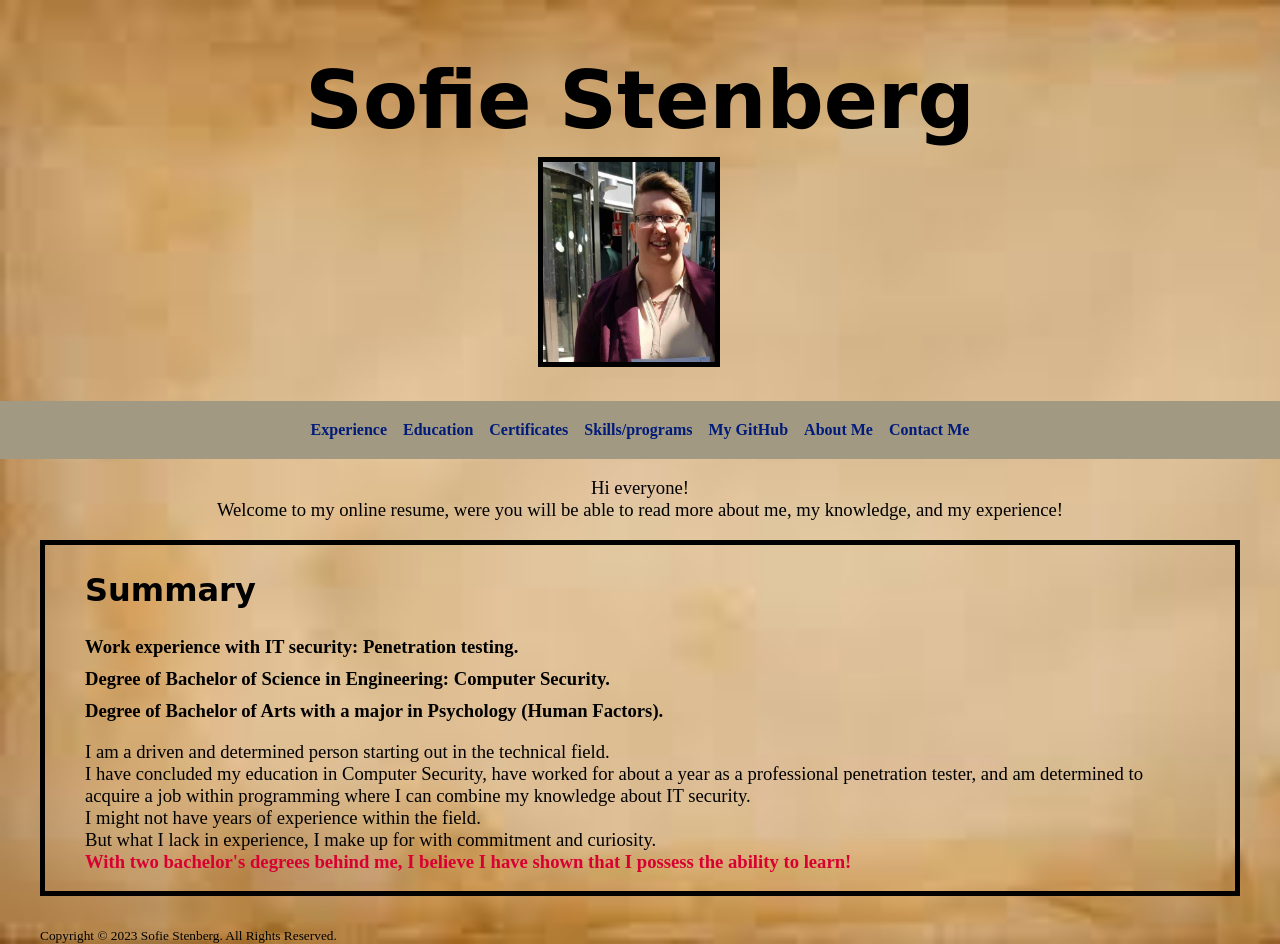
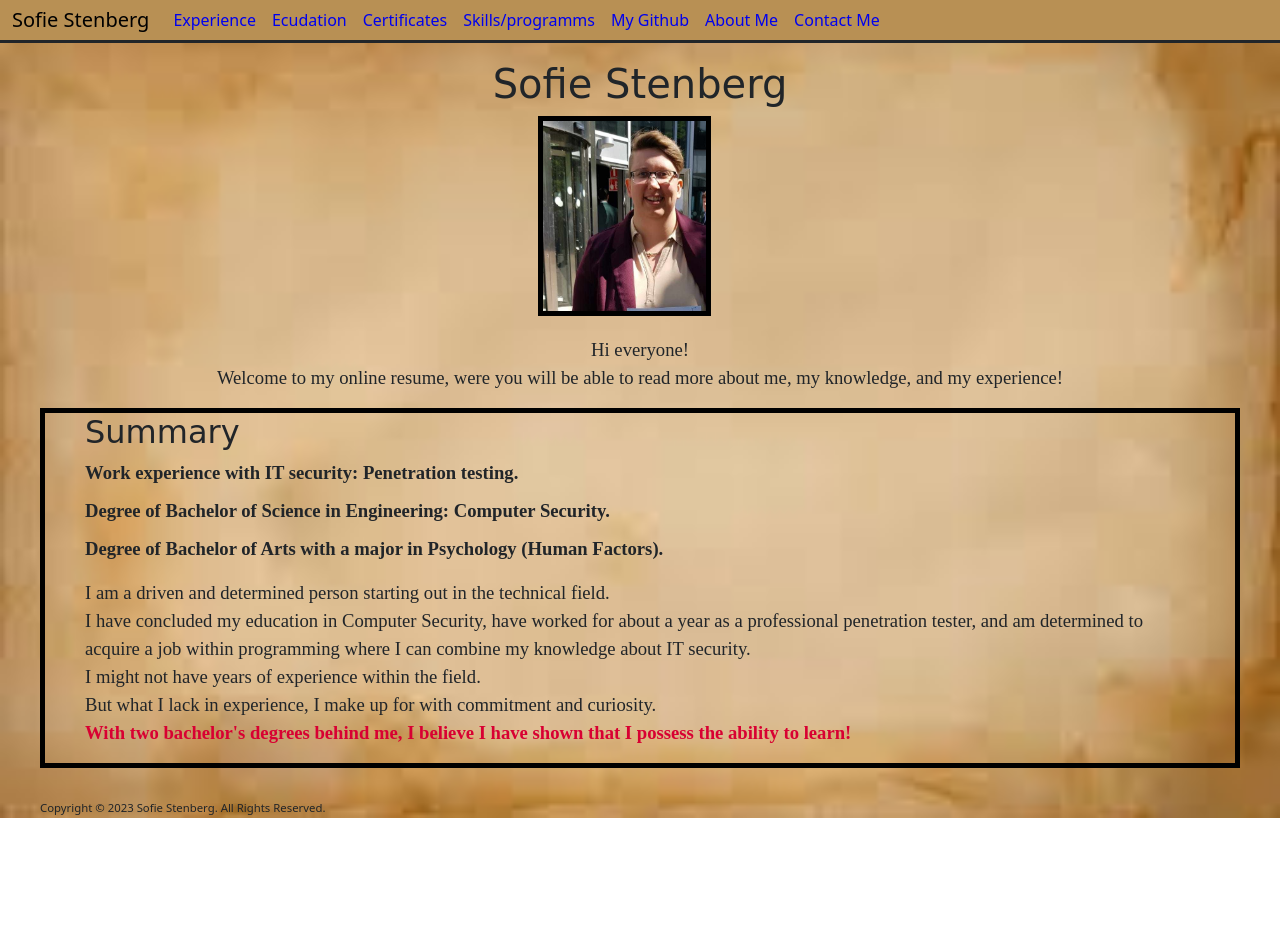
Before and after one commit to SofieStenberg/onlineResume, a plain HTML site: page public/index.html in a window 1280 px wide. After the commit the page ends 818 px from the top, so only its background shows below. Drawn offline with nearby package versions, Linux system fonts and the light colour scheme.

Commit message:
Header and footer
Added a header and a footer .html files, and updated so that all pages have this header and footer.

```diff
--- /dev/null
+++ b/public/footer.html
@@ -0,0 +1,5 @@
+<footer>
+	<small>
+		Copyright &copy; 2023 Sofie Stenberg. All Rights Reserved.
+	</small>
+</footer>
--- /dev/null
+++ b/public/header.html
@@ -0,0 +1,45 @@
+
+<link href="https://cdn.jsdelivr.net/npm/bootstrap@5.3.2/dist/css/bootstrap.min.css" rel="stylesheet" integrity="sha384-T3c6CoIi6uLrA9TneNEoa7RxnatzjcDSCmG1MXxSR1GAsXEV/Dwwykc2MPK8M2HN" crossorigin="anonymous">
+	<!-- <div id="header" style="background-color: grey;"> -->
+		<!-- <h1>Sofie Stenberg</h1> -->
+		<!-- <img src="./assets/images/profile_image.jpg" alt="Me, with a smile" height="200" /> -->
+
+		<nav class="navbar navbar-expand-lg bg-body-tertiary " style="padding: 0; margin: 0;">
+			<div class="container-fluid" style="background-color: rgb(184, 144, 84); border-bottom: solid;">
+				<a class="navbar-brand" href="./index.html">Sofie Stenberg</a>
+				<button class="navbar-toggler" type="button" data-bs-toggle="collapse" data-bs-target="#navbarNavAltMarkup" aria-controls="navbarNavAltMarkup" aria-expanded="false" aria-label="Toggle navigation">
+					<span class="navbar-toggler-icon"></span>
+				</button>
+				<div class="collapse navbar-collapse" id="navbarNavAltMarkup">
+					<div class="navbar-nav">
+						<a class="nav-link active" aria-current="page" href="./work_experience.html">Experience</a>
+						<a class="nav-link active" aria-current="page" href="./education.html">Ecudation</a>
+						<a class="nav-link active" aria-current="page" href="./certificates.html">Certificates</a>
+						<a class="nav-link active" aria-current="page" href="./skills_and_programs.html">Skills/programms</a>
+						<a class="nav-link active" aria-current="page" href="https://github.com/SofieStenberg">My Github</a>
+						<a class="nav-link active" aria-current="page" href="./about.html">About Me</a>
+						<a class="nav-link active" aria-current="page" href="./contact.html">Contact Me</a>
+					</div>
+				</div>
+			</div>
+		</nav>
+
+		<!-- <div id="navigation-bar">
+			<a href="./public/work_experience.html">Experience</a>
+			<a href="./public/education.html">Education</a>
+			<a href="./public/certificates.html">Certificates</a>
+			<a href="./public/skills_and_programs.html">Skills/programs</a>
+			<a href="https://github.com/SofieStenberg">My GitHub</a>
+			<a href="./public/about.html">About Me</a>
+			<a href="./public/contact.html">Contact Me</a>
+		</div> -->
+
+		<!-- <p>
+			Hi everyone! <br />
+			Welcome to my online resume,
+			were you will be able to read
+			more about me, my knowledge, and my experience!
+		</p> -->
+	<!-- </div> -->
+
+	<script src="https://cdn.jsdelivr.net/npm/bootstrap@5.3.2/dist/js/bootstrap.bundle.min.js" integrity="sha384-C6RzsynM9kWDrMNeT87bh95OGNyZPhcTNXj1NW7RuBCsyN/o0jlpcV8Qyq46cDfL" crossorigin="anonymous"></script>
--- a/index.html
+++ b/public/index.html
@@ -2,26 +2,25 @@
 <html lang="en">
 <head>
 	<meta charset="UTF-8">
-	<meta name="viewport" content="width=device-width, initial-scale=1.0">
 	<title>My Resume</title>
 	<link rel="stylesheet" href="./indexStyle.css">
+	<script src="https://ajax.googleapis.com/ajax/libs/jquery/3.7.1/jquery.min.js"></script>
+	<script>
+		$(function(){
+			$('.header-file').load('./header.html');
+		});
+		$(function(){
+			$('.footer-file').load('./footer.html');
+		});
+	</script>
 
 </head>
 <body>
-	<div id="header">
+	<div class="header-file"></div>
+
+	<div class="intro">
 		<h1>Sofie Stenberg</h1>
-		<img src="./assets/images/profile_image.jpg" alt="Me, with a smile" height="200" />
-
-		<div id="navigation-bar">
-			<a href="./public/work_experience.html">Experience</a>
-			<a href="./public/education.html">Education</a>
-			<a href="./public/certificates.html">Certificates</a>
-			<a href="./public/skills_and_programs.html">Skills/programs</a>
-			<a href="https://github.com/SofieStenberg">My GitHub</a>
-			<a href="./public/about.html">About Me</a>
-			<a href="./public/contact.html">Contact Me</a>
-		</div>
-
+		<img src="../assets/images/profile_image.jpg" alt="Me, with a smile" height="200" />
 		<p>
 			Hi everyone! <br />
 			Welcome to my online resume,
@@ -29,8 +28,6 @@
 			more about me, my knowledge, and my experience!
 		</p>
 	</div>
-
-	<!-- <hr /> -->
 
 	<div id="summary" >
 		<h2>Summary</h2>
@@ -52,11 +49,6 @@
 		</p>
 	</div>
 
-	<!-- <hr /> -->
-	<footer>
-		<small>
-			Copyright &copy; 2023 Sofie Stenberg. All Rights Reserved.
-		</small>
-	</footer>
+	<div class="footer-file"></div>
 </body>
 </html>
--- a/indexStyle.css
+++ b/public/indexStyle.css
@@ -1,29 +1,17 @@
 body{
 	margin: 0;
-	background-image: url(./assets/images/parchment.jpg);
+	background-image: url(../assets/images/parchment.jpg);
 	background-repeat: no-repeat;
 	background-size: cover;
 }
 
-#navigation-bar > li {
-	list-style: none;
+.intro{
+	margin-top: 20px;
 }
 
-#navigation-bar {
-	display: flex;
-	gap: 1rem;
-	margin-top: 30px;
-	flex-wrap: wrap; /* When the screen size shrinks, the items are wraped down to fit */
-	justify-content: center; /* centers the navigation-bar */
-	background-color: rgb(162, 153, 130);
-	padding: 20px;
-}
-
-#navigation-bar > a {
-	color: #001B79;
-	text-decoration: none;
-	font-weight: bold;
-	font-family: 'Times New Roman', sans-serif;
+.intro > p{
+	text-align: center;
+	margin-top: 20px;
 }
 
 h1 {
@@ -49,8 +37,6 @@ img {
 }
 
 p, #summary > ul, #work-experience li, #education li, .skills-item {
-	/* font-family: "monotype corsiva", cursive; */
-	/* font-family: 'Permanent Marker', cursive; */
 	font-family: 'Times New Roman', sans-serif;
 	font-size: 14pt;
 }
@@ -70,11 +56,21 @@ p, #summary > ul, #work-experience li, #education li, .skills-item {
 footer{
 	padding-top: 30px;
 	padding-left: 40px;
+
+	font-size: small;
+}
+
+.header-file{
+	width: 100%;
+	height: 40px;
+
+	/* position: fixed;
+	top: 0;
+	left: 0; */
 }
 
 #header > p {
 	text-align: center;
-	/* font-family: "monotype corsiva", cursive; */
 	font-family: 'Times New Roman', sans-serif;
 	font-size: 14pt;
 }
```
Also changed, not shown: public/about.html (+13 -14 lines), public/certificates.html (+13 -2 lines), public/contact.html (+13 -1 lines), public/education.html (+13 -2 lines), public/skills_and_programs.html (+14 -2 lines), public/work_experience.html (+13 -2 lines).
